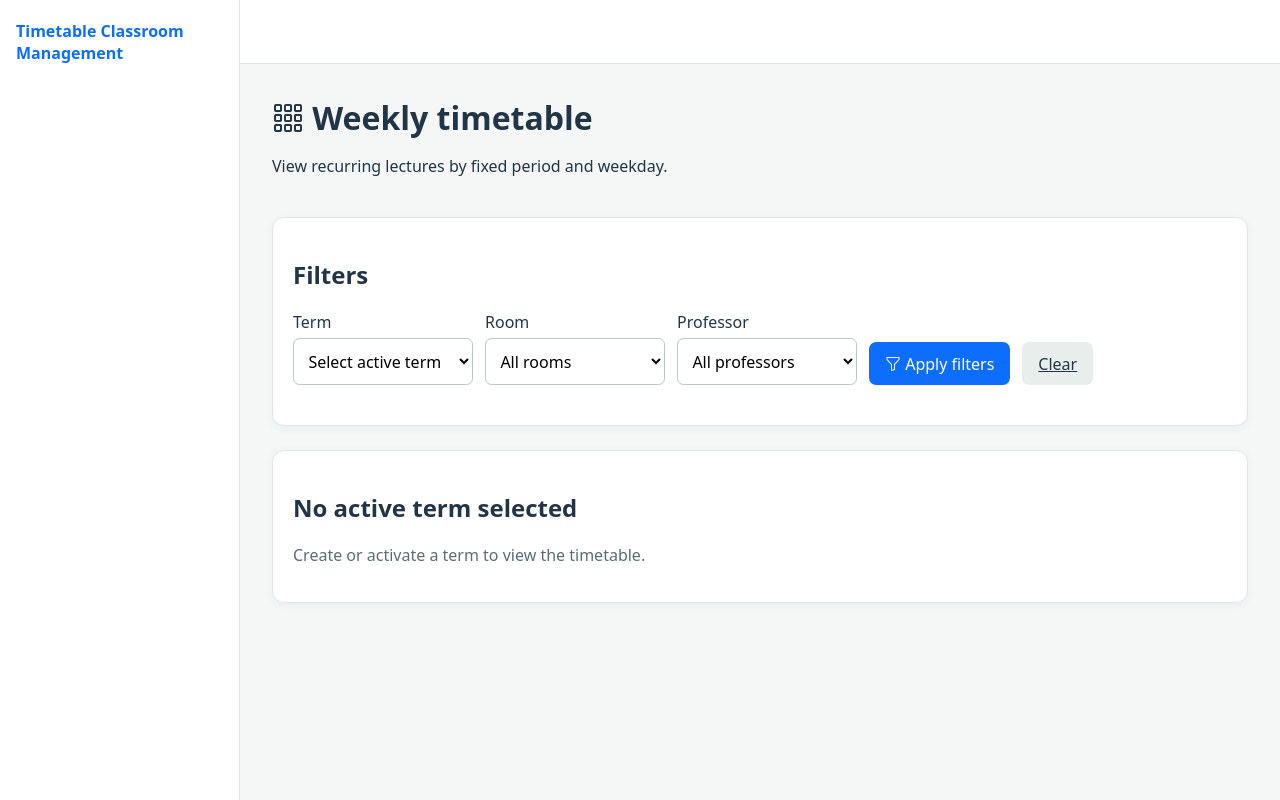
After one commit to Ankitjoshi8860/Timetable-Classrooms-Management-Project, a Flask app: template app/templates/timetable/grid.html in a window 1280 px wide. The commit adds this page. Run offline with Flask 3, Linux system fonts and the light colour scheme; the template is opened without the code that fills it, so the values that code supplies are empty; some libraries are stand-ins or nearby versions.

Commit message:
Implement weekly timetable grid

```diff
--- a/app/__init__.py
+++ b/app/__init__.py
@@ -18,6 +18,7 @@ def create_app(config_name=None):
     from app.routes.rooms import rooms_bp
     from app.routes.terms import terms_bp
     from app.routes.allocations import allocations_bp
+    from app.routes.timetable import timetable_bp
 
     app.register_blueprint(auth_bp)
     app.register_blueprint(main_bp)
@@ -26,5 +27,6 @@ def create_app(config_name=None):
     app.register_blueprint(rooms_bp)
     app.register_blueprint(terms_bp)
     app.register_blueprint(allocations_bp)
+    app.register_blueprint(timetable_bp)
     app.context_processor(lambda: {"current_user": get_current_user()})
     return app
--- /dev/null
+++ b/app/routes/timetable.py
@@ -0,0 +1,77 @@
+"""Scheduler/Admin weekly timetable grid."""
+
+from flask import Blueprint, render_template, request
+
+from app.auth import scheduler_required
+from services import db
+
+
+timetable_bp = Blueprint("timetable", __name__, url_prefix="/timetable")
+WEEKDAYS = ((1, "Monday"), (2, "Tuesday"), (3, "Wednesday"), (4, "Thursday"), (5, "Friday"), (6, "Saturday"), (7, "Sunday"))
+
+
+def _optional_id(name):
+    value = request.args.get(name, "").strip()
+    return int(value) if value.isdigit() else None
+
+
+@timetable_bp.get("")
+@scheduler_required
+def grid():
+    terms = db.select(
+        "SELECT id, term_name, start_date, end_date FROM dbo.terms WHERE is_active = 1 ORDER BY start_date DESC"
+    )
+    rooms = db.select("SELECT id, room_code, room_name FROM dbo.rooms WHERE is_active = 1 ORDER BY room_code")
+    professors = db.select(
+        "SELECT id, first_name, last_name FROM dbo.professors WHERE is_active = 1 ORDER BY last_name, first_name"
+    )
+    requested_term_id = _optional_id("term_id")
+    term_ids = {term["id"] for term in terms}
+    term_id = requested_term_id if requested_term_id in term_ids else (terms[0]["id"] if terms else None)
+    room_id = _optional_id("room_id")
+    professor_id = _optional_id("professor_id")
+
+    periods = db.select(
+        "SELECT id, period_number, period_label FROM dbo.periods WHERE is_active = 1 ORDER BY period_number"
+    )
+    cells = {}
+    if term_id is not None:
+        filters = ["l.term_id = %s", "l.is_active = 1"]
+        params = [term_id]
+        if room_id is not None:
+            filters.append("l.room_id = %s")
+            params.append(room_id)
+        if professor_id is not None:
+            filters.append("l.professor_id = %s")
+            params.append(professor_id)
+        lectures = db.select(
+            f"""
+            SELECT l.id, l.period_id, ld.day_of_week,
+                   c.course_code, c.course_name,
+                   p.first_name, p.last_name,
+                   r.room_code
+            FROM dbo.lectures AS l
+            INNER JOIN dbo.lecture_days AS ld ON ld.lecture_id = l.id AND ld.is_active = 1
+            INNER JOIN dbo.courses AS c ON c.id = l.course_id
+            INNER JOIN dbo.professors AS p ON p.id = l.professor_id
+            INNER JOIN dbo.rooms AS r ON r.id = l.room_id
+            WHERE {' AND '.join(filters)}
+            ORDER BY l.period_id, ld.day_of_week, c.course_code
+            """,
+            tuple(params),
+        )
+        for lecture in lectures:
+            cells.setdefault((lecture["period_id"], lecture["day_of_week"]), []).append(lecture)
+
+    return render_template(
+        "timetable/grid.html",
+        terms=terms,
+        rooms=rooms,
+        professors=professors,
+        periods=periods,
+        cells=cells,
+        weekdays=WEEKDAYS,
+        selected_term_id=term_id,
+        selected_room_id=room_id,
+        selected_professor_id=professor_id,
+    )
--- a/app/templates/base.html
+++ b/app/templates/base.html
@@ -51,6 +51,16 @@
         :focus-visible { outline: 3px solid var(--accent); outline-offset: 2px; }
         input:focus-visible, button:focus-visible, a:focus-visible, dialog:focus-visible { outline: 3px solid var(--accent); outline-offset: 2px; }
         .dataTables_wrapper select, .dataTables_wrapper input { border: 1px solid #b9c8c3; border-radius: .35rem; padding: .35rem; }
+        .filter-bar { display: flex; flex-wrap: wrap; gap: .75rem; align-items: end; margin-bottom: 1.25rem; }
+        .filter-bar .form-field { min-width: 180px; }
+        .form-field select { border: 1px solid #b9c8c3; border-radius: .4rem; padding: .65rem; background: var(--surface); font: inherit; }
+        .timetable-grid { display: grid; grid-template-columns: 130px repeat(7, minmax(130px, 1fr)); overflow-x: auto; }
+        .timetable-cell { min-height: 110px; border-right: 1px solid #dfe7e4; border-bottom: 1px solid #dfe7e4; padding: .6rem; background: var(--surface); }
+        .timetable-header { min-height: auto; background: var(--background); font-weight: 700; text-align: center; }
+        .period-cell { font-weight: 700; color: #5b6b78; }
+        .lecture-chip { background: #eaf2ff; border-left: 3px solid var(--accent); border-radius: .35rem; padding: .5rem; margin-bottom: .4rem; font-size: .85rem; }
+        .lecture-chip strong, .lecture-chip span { display: block; }
+        .muted { color: #5b6b78; }
         @media (max-width: 900px) { .app-shell { grid-template-columns: 1fr; } .sidebar { border-right: 0; border-bottom: 1px solid #dfe7e4; } .metrics { grid-template-columns: repeat(2, minmax(0, 1fr)); } }
         @media (max-width: 520px) { main { padding: 1rem; } header { padding: 0 1rem; } .metrics { grid-template-columns: 1fr; } }
     </style>
@@ -69,6 +79,7 @@
                 <a href="{{ url_for('rooms.list_rooms') }}"><i class="bi bi-door-open" aria-hidden="true"></i> <span class="nav-label">Rooms</span></a>
                 <a href="{{ url_for('terms.list_terms') }}"><i class="bi bi-calendar3" aria-hidden="true"></i> <span class="nav-label">Terms</span></a>
                 <a href="{{ url_for('allocations.new_allocation') }}"><i class="bi bi-calendar-plus" aria-hidden="true"></i> <span class="nav-label">Allocate lecture</span></a>
+                <a href="{{ url_for('timetable.grid') }}"><i class="bi bi-grid-3x3-gap" aria-hidden="true"></i> <span class="nav-label">Timetable</span></a>
                 {% else %}
                 <a href="{{ url_for('main.index') }}"><i class="bi bi-calendar-week" aria-hidden="true"></i> <span class="nav-label">My timetable</span></a>
                 {% endif %}
--- /dev/null
+++ b/app/templates/timetable/grid.html
@@ -0,0 +1,43 @@
+{% extends "base.html" %}
+
+{% block title %}Timetable{% endblock %}
+
+{% block content %}
+<div class="page-heading">
+    <div>
+        <h1><i class="bi bi-grid-3x3-gap" aria-hidden="true"></i> Weekly timetable</h1>
+        <p>View recurring lectures by fixed period and weekday.</p>
+    </div>
+</div>
+
+<section class="card" aria-labelledby="filters-heading">
+    <h2 id="filters-heading">Filters</h2>
+    <form class="filter-bar" method="get">
+        <div class="form-field"><label for="term-id">Term</label><select id="term-id" name="term_id"><option value="">Select active term</option>{% for term in terms %}<option value="{{ term['id'] }}" {% if term['id'] == selected_term_id %}selected{% endif %}>{{ term['term_name'] }}</option>{% endfor %}</select></div>
+        <div class="form-field"><label for="room-id">Room</label><select id="room-id" name="room_id"><option value="">All rooms</option>{% for room in rooms %}<option value="{{ room['id'] }}" {% if room['id'] == selected_room_id %}selected{% endif %}>{{ room['room_code'] }} — {{ room['room_name'] }}</option>{% endfor %}</select></div>
+        <div class="form-field"><label for="professor-id">Professor</label><select id="professor-id" name="professor_id"><option value="">All professors</option>{% for professor in professors %}<option value="{{ professor['id'] }}" {% if professor['id'] == selected_professor_id %}selected{% endif %}>{{ professor['first_name'] }} {{ professor['last_name'] }}</option>{% endfor %}</select></div>
+        <button type="submit"><i class="bi bi-funnel" aria-hidden="true"></i> Apply filters</button>
+        <a class="button secondary" href="{{ url_for('timetable.grid') }}">Clear</a>
+    </form>
+</section>
+
+<section class="card" aria-labelledby="grid-heading" style="margin-top:1.5rem">
+    <h2 id="grid-heading">{{ (terms | selectattr('id', 'equalto', selected_term_id) | list | first)['term_name'] if selected_term_id and terms else 'No active term selected' }}</h2>
+    {% if periods and selected_term_id %}
+    <div class="timetable-grid" role="grid" aria-label="Weekly timetable">
+        <div class="timetable-cell timetable-header">Period</div>
+        {% for day_number, day_name in weekdays %}<div class="timetable-cell timetable-header">{{ day_name }}</div>{% endfor %}
+        {% for period in periods %}
+        <div class="timetable-cell period-cell">{{ period['period_label'] }}</div>
+        {% for day_number, day_name in weekdays %}
+        <div class="timetable-cell" role="gridcell">
+            {% for lecture in cells.get((period['id'], day_number), []) %}
+            <div class="lecture-chip"><strong>{{ lecture['course_code'] }}</strong><span>{{ lecture['first_name'] }} {{ lecture['last_name'] }}</span><span>{{ lecture['room_code'] }}</span></div>
+            {% else %}<span class="muted">Available</span>{% endfor %}
+        </div>
+        {% endfor %}
+        {% endfor %}
+    </div>
+    {% else %}<p class="muted">Create or activate a term to view the timetable.</p>{% endif %}
+</section>
+{% endblock %}
```
